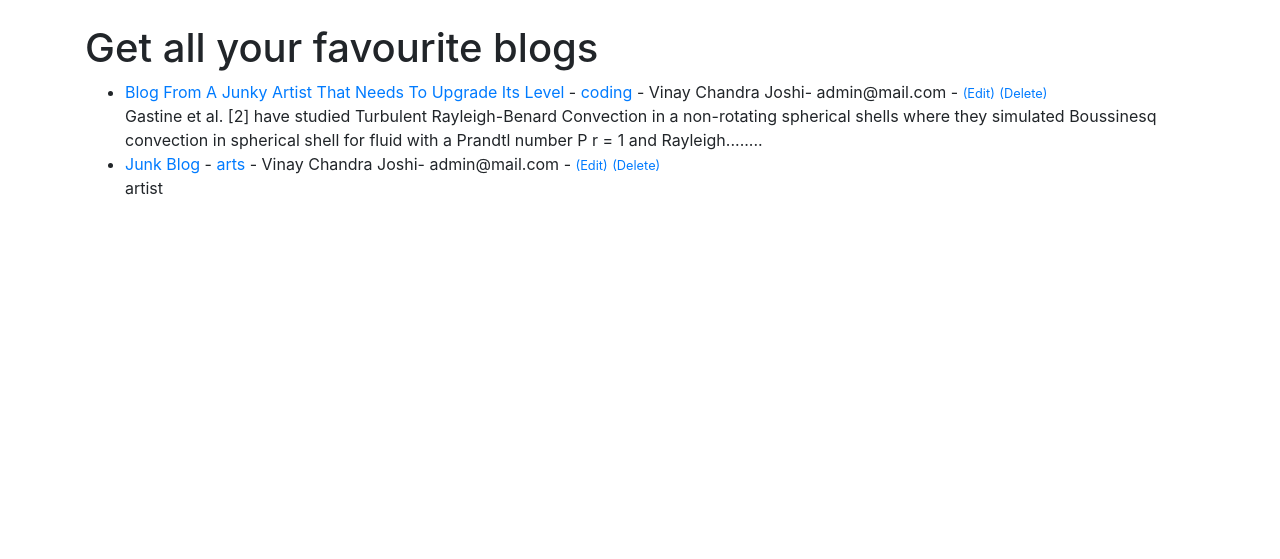
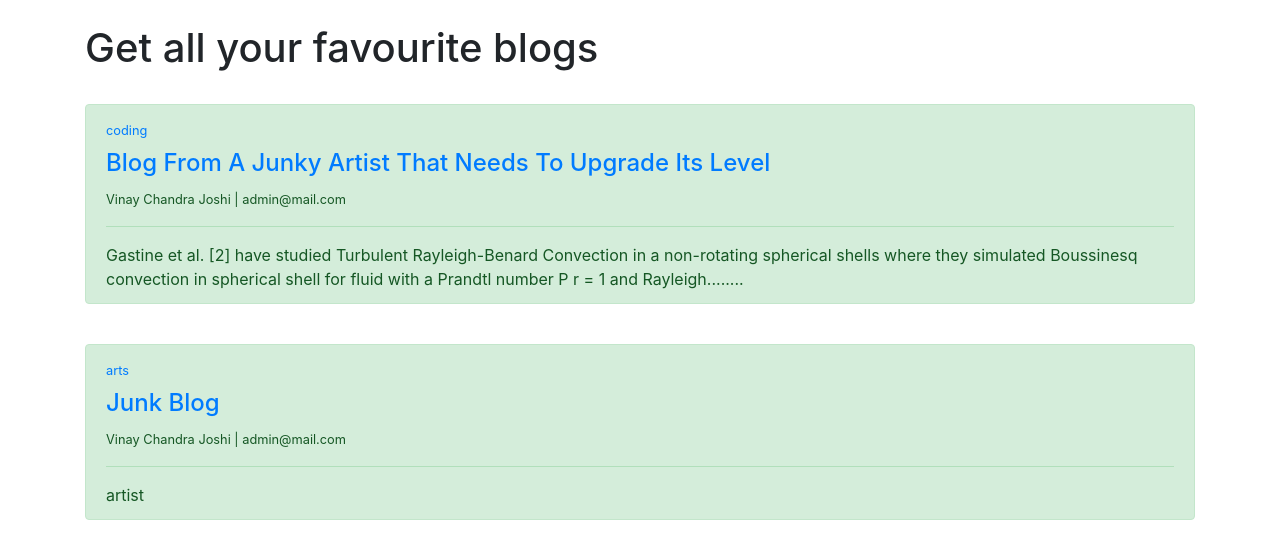
Before and after one commit to vinaycchndra/blogApp, a Django app: page /home/ in a window 1280 px wide. Shown: the part 56-615 px from the top of the page. Run offline with Django 4.2, Linux system fonts and the light colour scheme; a user stored in the database is signed in; data comes from the database, SQL or seed files in the repository; both versions use the stored data as it was after the commit; some libraries are stand-ins or nearby versions.

Commit message:
styled home page

```diff
--- a/blogApi/models.py
+++ b/blogApi/models.py
@@ -27,7 +27,7 @@ class Post(models.Model):
     body = RichTextField(blank=True, null = True)
     date_publication = models.DateTimeField(auto_now_add=True)
     category = models.CharField(max_length=255, default='coding')
-    snippet = models.CharField(max_length=255)
+    snippet = models.CharField(max_length=1000)
     def __str__(self):
         return self.title+' | '+str(self.auther)
 
--- a/blogApi/templates/article_detail.html
+++ b/blogApi/templates/article_detail.html
@@ -19,7 +19,9 @@
 {% if post.header_image %}
 <img src={{post.header_image.url}}></img>
 {% endif %}
+<!-- Textarea 8 rows height -->
 <text>{{post.body | safe}}</text>
+
 
 <hr></hr>
 
--- a/blogApi/templates/home.html
+++ b/blogApi/templates/home.html
@@ -1,15 +1,21 @@
 {% extends 'base.html' %}
 {% block content %}
 <h1>Get all your favourite blogs</h1>
-<ul>
+
 {% for post in post_object %}
-    <li> <a href={% url "article-detail" post.pk %}>{{post.title}}</a> - <a href={% url "get-category" post.category|slugify %}> {{post.category}}</a> - {{post.auther.first_name }} {{ post.auther.last_name }}- {{post.auther.email}}
-        {% if user.is_authenticated and post.auther.id == user.id %}
-            -
-            <small><a href={% url "update-post" post.pk %}>(Edit)</a></small>
-            <small><a href={% url "delete-post" post.pk %}>(Delete)</a></small>
-        {% endif %}
-        </br>{{post.snippet}}</li>
+    </br>
+    <div class="alert alert-success col-md-2- col-md-offset-4" role="alert">
+
+        <label><small><a href="{% url 'get-category' post.category|slugify %}" class="link-dark">{{post.category}}</a></small></label>
+        <h4><a href={% url "article-detail" post.pk %}>{{post.title}}</a></h4>
+        <small>{{post.auther.first_name }} {{ post.auther.last_name }} | {{post.auther.email}}</small>
+        <hr></hr>
+        {{post.snippet}}
+        </div>
+
 {% endfor %}
-</ul>
+
+
+
+
 {% endblock %}
--- a/blogApi/views.py
+++ b/blogApi/views.py
@@ -212,7 +212,7 @@ class DetailArticleView(View):
         else:
             context = {}
         context['post'] = postObject
-        context['all_parent_comments'] = Comments.nonParent.all()
+        context['all_parent_comments'] = Comments.nonParent.filter(article=postObject)
         context['likeCount'] = self.getLikeCount(postObject)
         return render(request, 'article_detail.html', context)
 
```
Also changed, not shown: blogApi/migrations/0003_alter_comments_managers_alter_comments_article_and_more.py (added), db.sqlite3.
